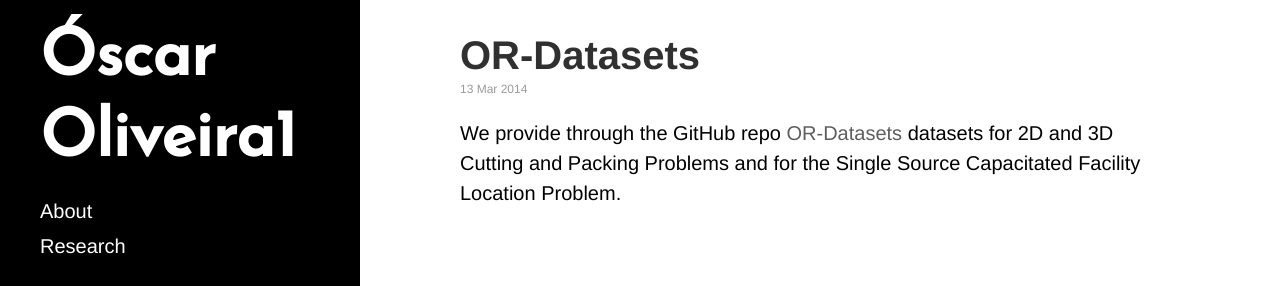
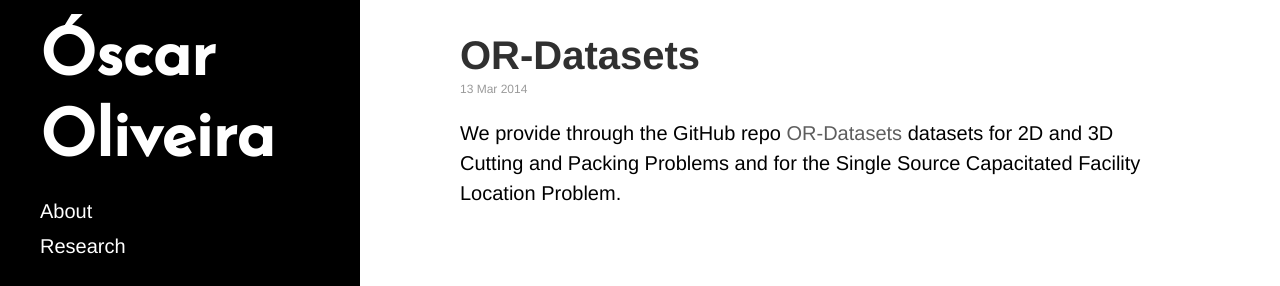
Before and after one commit to Oscar-Oliveira/blog, a Jekyll site: the page built from index.html, in a window 1280 px wide. Shown: the part 566-852 px from the top of the page. Built offline with Jekyll 4.4.1, drawn with Linux system fonts in a browser that asks for light colours; the list of posts is cut into pages by our own code.

Commit message:
1st commit

```diff
--- a/_config.yml
+++ b/_config.yml
@@ -6,7 +6,7 @@
 permalink:        pretty
 
 # Setup
-title:            Óscar Oliveira1
+title:            Óscar Oliveira
 url:              https://oscar-oliveira.github.io
 baseurl:          "/blog"
 
--- a/index.html
+++ b/index.html
@@ -15,7 +15,7 @@
 
 <div class="pagination">
   {% if paginator.next_page %}
-    <a class="pagination-item older" href="{{ site.baseurl }}page{{paginator.next_page}}"><i class="fas fa-chevron-left"></i></a>
+    <a class="pagination-item older" href="{{ site.baseurl }}/page{{paginator.next_page}}"><i class="fas fa-chevron-left"></i></a>
   {% else %}
     <span class="pagination-item older"><i class="fas fa-chevron-left"></i></span>
   {% endif %}
@@ -23,7 +23,7 @@
     {% if paginator.page == 2 %}
       <a class="pagination-item newer" href="{{ site.baseurl }}"><i class="fas fa-chevron-right"></i></i></a>
     {% else %}
-      <a class="pagination-item newer" href="{{ site.baseurl }}page{{paginator.previous_page}}"><i class="fas fa-chevron-right"></i></i></a>
+      <a class="pagination-item newer" href="{{ site.baseurl }}/page{{paginator.previous_page}}"><i class="fas fa-chevron-right"></i></i></a>
     {% endif %}
   {% else %}
     <span class="pagination-item newer"><i class="fas fa-chevron-right"></i></span>
```
